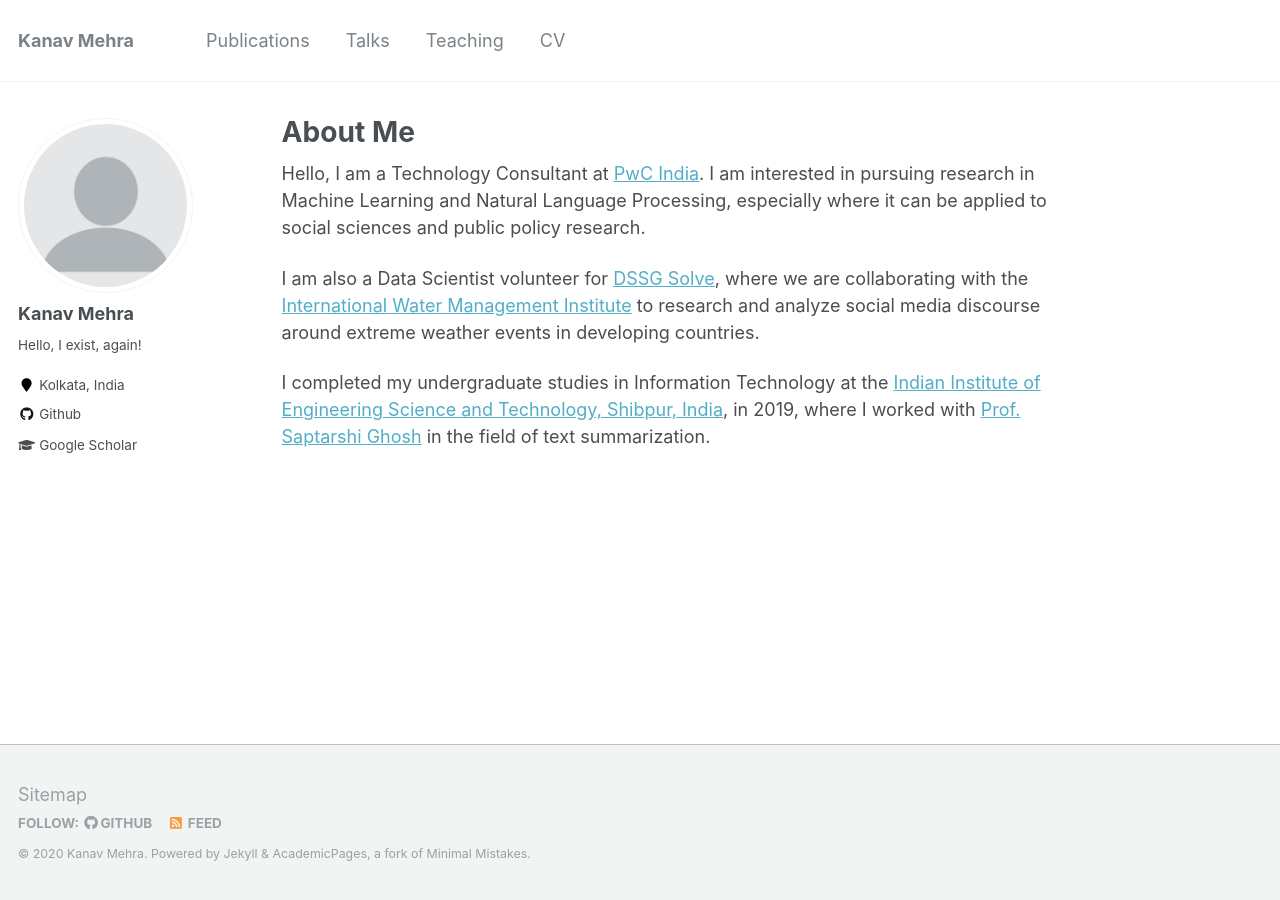
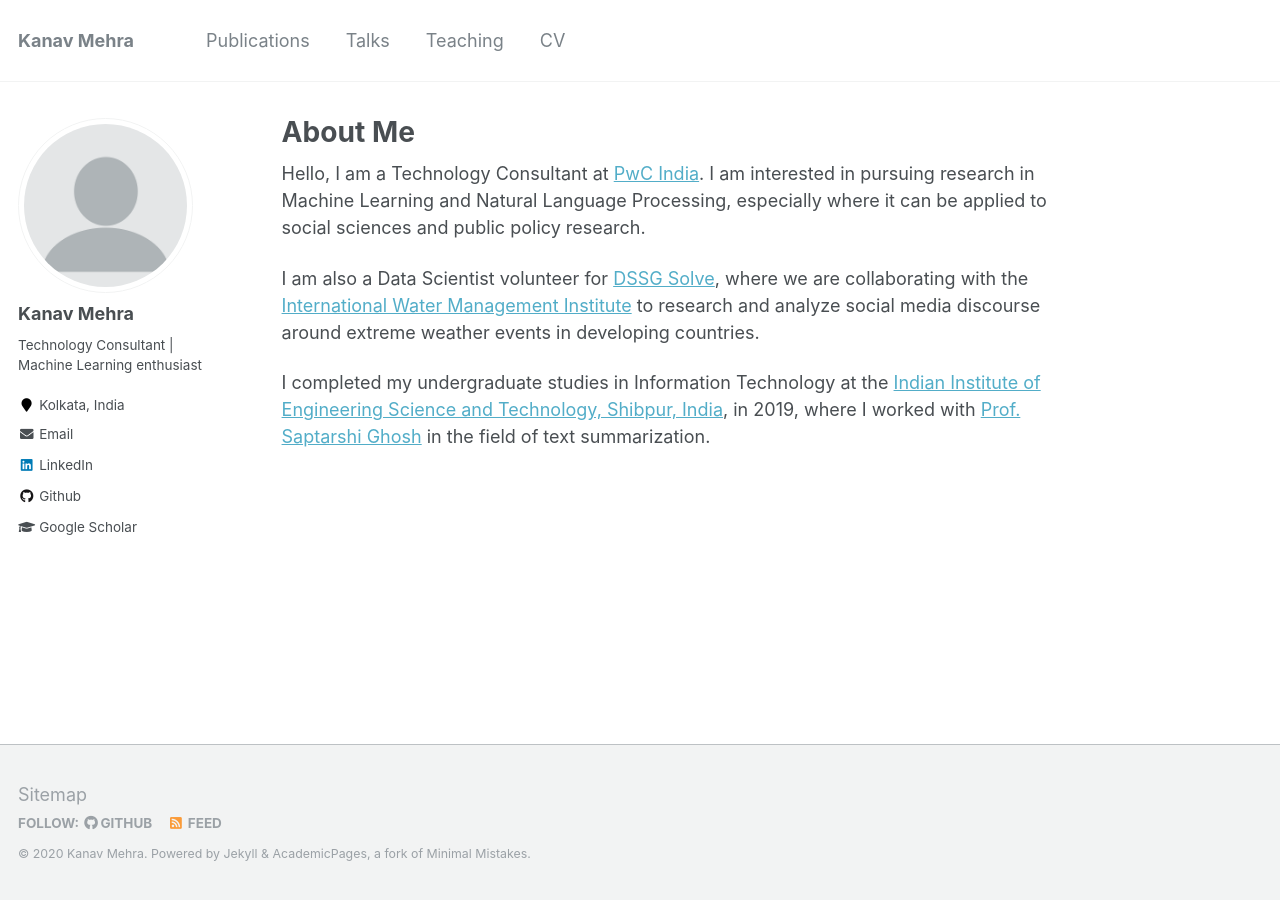
Before and after one commit to kanav-mehra/kanav-mehra.github.io, a Jekyll site: the page built from _pages/about.md, in a window 1280 px wide. Built offline with Jekyll 4.4.1, drawn with Linux system fonts in a browser that asks for light colours.

Commit message:
Added Bio

```diff
--- a/_config.yml
+++ b/_config.yml
@@ -82,12 +82,12 @@ analytics:
 author:
   name             : "Kanav Mehra"
   avatar           : "profile.png"
-  bio              : "Hello, I exist, again!"
+  bio              : "Technology Consultant | Machine Learning enthusiast"
   location         : "Kolkata, India"
   employer         :
   pubmed           : #"https://www.ncbi.nlm.nih.gov/pubmed/?term=john+snow"
   googlescholar    : "https://scholar.google.com/citations?user=FKLCfnYAAAAJ&hl=en"
-  email            :
+  email            : "kanav.mehra6@gmail.com"
   researchgate     :  # example: "https://www.researchgate.net/profile/yourprofile"
   uri              :
   bitbucket        :
@@ -102,7 +102,7 @@ author:
   instagram        :
   impactstory      : #"https://profiles.impactstory.org/u/xxxx-xxxx-xxxx-xxxx"
   lastfm           :
-  linkedin         :
+  linkedin         : "kanav-mehra"
   orcid            : #"http://orcid.org/yourorcidurl"
   pinterest        :
   soundcloud       :
```
